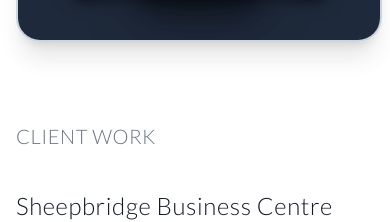
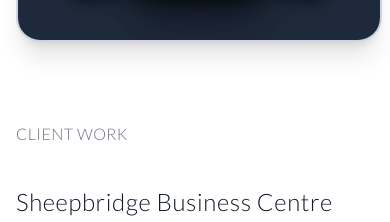
Before and after one commit to jgretton/joshgretton-portfolio, a Next.js app: page / in a window 390 px wide. Shown: the part 1660-1882 px from the top of the page. Built offline with nearby package versions, Linux system fonts and the light colour scheme.

Commit message:
Update page.js

```diff
--- a/app/page.js
+++ b/app/page.js
@@ -61,7 +61,7 @@
               })}
             </div>
 
-            <h2 className="mt-20 text-xl font-light uppercase tracking-wide text-gray-500">
+            <h2 className="mt-20 font-light uppercase tracking-wide text-gray-500 sm:text-xl">
               Client Work
             </h2>
             <div
```
